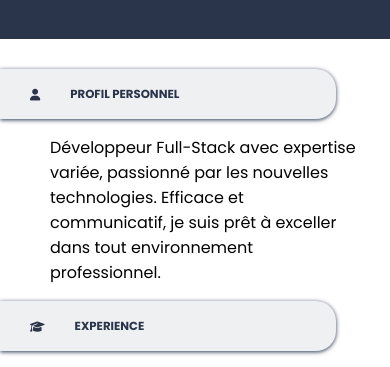
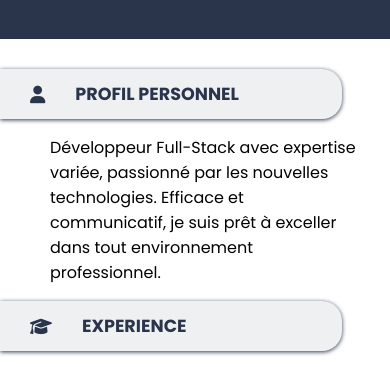
Before and after one commit to S0ul3y/CV, a plain HTML site: page index.html in a window 390 px wide. Shown: the part 467-834 px from the top of the page. Drawn offline with Linux system fonts and the light colour scheme.

Commit message:
commit 7

```diff
--- a/style.css
+++ b/style.css
@@ -1,7 +1,7 @@
 @import url("https://fonts.googleapis.com/css2?family=Poppins:wght@100;200;300;400;500;600;700;800;900");
 
 body{
-    width: 100%;
+    width: 100vw;
     padding: 0;
     margin: 0;
     overflow-x: hidden;
@@ -184,13 +184,14 @@ main{
     .blockGauche{
         /* background-color: aquamarine; */
         padding-top: 30px;
-        width: 50px;
-        width: 98vw;
+        /* width: 50px; */
+        width: 100%;
+        /* display: none; */
     }
     .blockDroit{
         background-color: #EFF0F2;
         height: auto;
-        width: 98vw;
+        width: 100%;
         z-index: 1;
         margin-top: -150px;
         border-radius: 20px 20px 0px 0px;
@@ -224,7 +225,7 @@ main{
     }
     .contenu span{
         width: 80%;
-        font-size: 3vw;
+        font-size: 4.5vw;
     }
     .contenu p{
         width: 80%;
```
